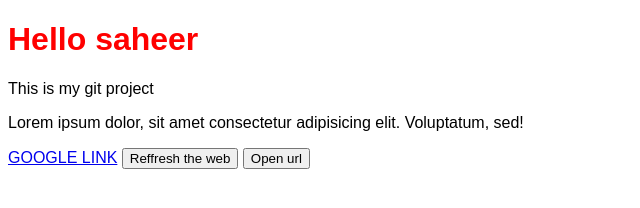
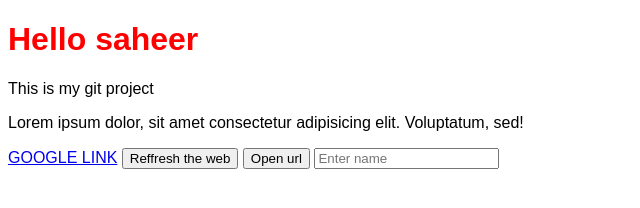
Before and after one commit to DevSaheerHost/datewithgit-sample, a plain HTML site: page index.html in a window 1280 px wide. Shown: the whole page, without its empty margins (0-640 px from the left). Drawn offline with Linux system fonts and the light colour scheme.

Commit message:
added input with a placeholder

```diff
--- a/index.html
+++ b/index.html
@@ -19,5 +19,7 @@
 
     <button>Open url</button>
 
+    <input type="text" name="" id="" placeholder="Enter name">
+
 </body>
 </html>
```
